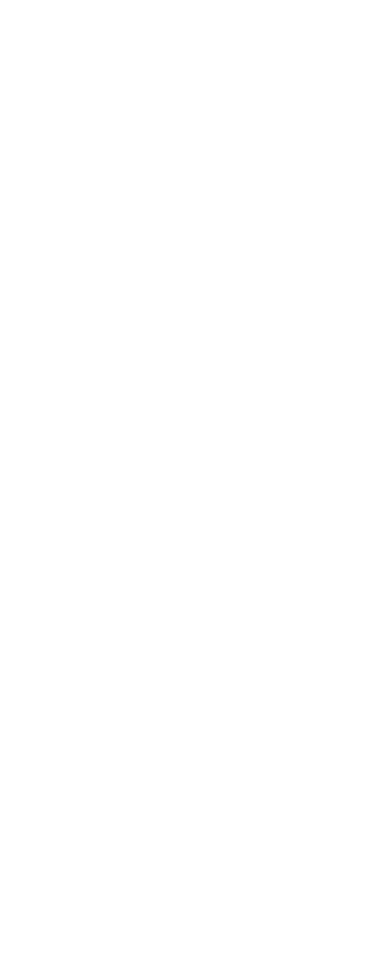
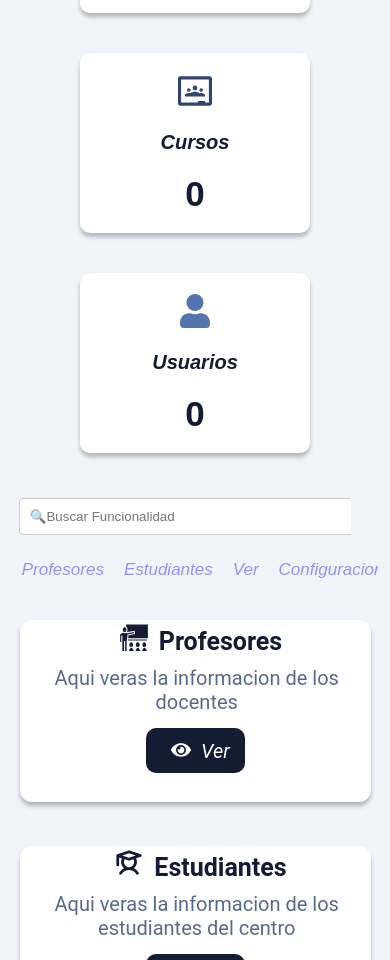
Before and after one commit to oneaplayername223/Sistema-Escolar-Front-End, a React (Create React App) app: page /index in a window 390 px wide. Shown: the part 1040-2000 px from the top of the page. Before the commit the page ends 844 px from the top, so only its background shows below. Built offline with nearby package versions, Linux system fonts and the light colour scheme.

Commit message:
Se ha creado header y cuerpo en el index de el usuario de administrador

```diff
--- /dev/null
+++ b/src/components/admin-components/header.css
@@ -0,0 +1,120 @@
+
+body{
+    background-color: #f1f5f9;
+}
+
+.header-title-text{
+    margin: 0;
+    padding: 0;
+    height: auto;
+    font-size: 30px;
+    text-align: start;
+    padding: 0%;
+    height: 10%;
+    width: 70%;
+    padding-left: 20%;
+    padding-bottom: 120px;
+    padding-top: 02%;
+    padding-bottom: 05%;
+    color: #141c33;
+    font-family: 'Poppins', sans-serif;
+
+}
+.stats{
+    background-color: white;
+    box-sizing: inline-block;
+    width: 200px;
+    height: 150px;
+    margin-left: 06%;
+    padding: 15px;
+    box-shadow: 0px 4px 4px rgba(0, 0, 0, 0.25);
+    flex-direction: column;
+    flex-wrap: wrap;
+    align-content: center;
+    justify-content: center;
+    text-align: center;
+    color: #141c33;
+    font-family: 'Poppins', sans-serif;
+    font-weight: 600px;
+    font-size: 20px;
+
+    border-radius: 10px;
+
+
+}
+.stats-container{
+        margin-left: 12%;
+
+    display: flex;
+    flex-direction: row;
+    flex-wrap: wrap;
+    align-content: center;
+    justify-content: center;
+    text-align: center;
+    color: #141c33;
+    font-family: 'Poppins', sans-serif;
+    font-weight: 600px;
+    font-size: 20px;
+
+}
+
+.stats-number{
+    font-size: 35px;
+    font-weight: bold;
+    font-family: 'Poppins', sans-serif;
+
+}
+.stats-text{
+    font-size: 15px;
+    font-family: 'Poppins', sans-serif;
+    font-style: italic;
+    font-weight: 600px;
+    font-size: 20px;
+}
+
+.searchBar{
+    box-sizing: content-box;
+    position: relative;
+    margin-left: 20%;
+    margin-right: 03%;
+    margin-top: 25px;
+    width: 100%;
+
+}
+
+.fast-links{
+    text-align: start;
+    margin-left: 20%;
+    cursor: default;
+    color: rgb(0, 0, 0);
+    font-family: 'Poppins', sans-serif;
+    font-weight: 600px;
+    font-size: 20px;
+
+
+}
+
+@media screen and (max-width: 600px) {
+    .header-title-text{
+ display: none;
+    }
+    .stats-container{
+        text-align: center;
+        margin: auto;
+
+    }
+    .stats{
+        margin: 20px;
+    }
+    .navBar{
+        margin: 0%;
+        width: 90%;
+    }
+    .fast-links{
+    margin: 03%;
+    margin-bottom: 20px;
+    text-align: center;
+    overflow-x: auto;
+    width: auto;
+    }
+}
--- /dev/null
+++ b/src/components/admin-components/indexBody.css
@@ -0,0 +1,102 @@
+.body-container{
+    margin-left: 12%;
+    margin-top: 3%;
+}
+
+.item-box{
+    box-sizing: content-box;
+    background-color: #ffffff;
+    box-shadow: 0px 4px 4px rgba(0, 0, 0, 0.25);
+    color: #0f1527;
+    display: inline-block;
+    flex: flex;
+    text-align: start;
+    width: 330px;
+    margin: 0px;
+    border-radius: 12px;
+    margin-left: 53px;
+    height: 235px;
+
+    padding: 12px;
+
+    font-family: 'Roboto', sans-serif;
+    font-weight: 600px;
+    font-size: 20px;
+}
+
+.item-title{
+    box-sizing: content-box;
+    font-family: 'Roboto', sans-serif;
+    font-weight: bolder;
+    color: #141c33;
+    font-weight: 600px;
+    font-size: 20px;
+    height: 20px;
+}
+
+.item-description{
+    box-sizing: content-box;
+    font-family: 'Roboto', sans-serif;
+    color: #2f456f;
+    font-weight: 300px;
+    font-size: 17px;
+    opacity: 0.8;
+    height: 20px;
+    margin-bottom: 30%;
+
+}
+
+.item-button{
+    background-color: #141c33;
+    border-radius: 10px;
+    border: none;
+    font-style: italic;
+    color: white;
+    padding: 10px 15px;
+    text-align: center;
+    text-decoration: none;
+    font-weight: normal;
+    display: inline-block;
+    font-size: 16px;
+    margin: 4px 2px;
+    cursor: pointer;
+}
+
+
+@media screen and (max-width: 600px) {
+    .body-container{
+        width: 100%;
+        margin: 0px;
+        padding: 0px;
+        margin: auto;
+        text-align: center;
+    }
+    .item-box{
+        width: 90%;
+        height: fit-content;
+        margin: 20px;
+        padding: 0;
+        padding-bottom: 20px;
+        flex: flex;
+
+        text-align: center;
+    }
+    .item-description{
+        font-size: 20px;
+        width: 95%;
+        height: 100%;
+        margin: 10px;
+        flex: wrap;
+        text-align: center;
+    }
+    .item-title{
+        font-size: 25px;
+        flex: wrap;
+        text-align: center;
+    }
+    .item-button{
+        font-size: 20px;
+        flex: wrap;
+        text-align: center;
+    }
+}
--- /dev/null
+++ b/src/components/admin-components/indexBody.jsx
@@ -0,0 +1,45 @@
+import React from 'react'
+import './indexBody.css'
+import { Link } from 'react-router-dom'
+import { FaUser } from "react-icons/fa";
+import { FaEye } from "react-icons/fa";
+
+import { GiTeacher } from "react-icons/gi";
+import { PiStudentBold } from "react-icons/pi";
+import { IoIosSettings } from "react-icons/io";
+
+
+function IndexBody() {
+  return (
+    <div className='body-container'>
+            <div className='item-box'>
+            <GiTeacher className="adminNav-icon" size={30} color="#141c33"  />
+            <span className='item-title'>Profesores</span>
+            <p className='item-description'>Aqui veras la informacion de los docentes</p>
+<Link to="/contacto" className='item-button'>
+            <FaEye className="adminNav-icon" size={20} color="#ffffffff"  />Ver</Link>
+           </div>
+           <div className='item-box'>
+            <PiStudentBold className="adminNav-icon" size={30} color="#141c33" />
+            <span className='item-title'>Estudiantes</span>
+            <p className='item-description'>
+                Aqui veras la informacion de los estudiantes del centro</p>
+           <Link to="/contacto" className='item-button'>
+            <FaEye className="adminNav-icon" size={20} color="#ffffffff" />Ver</Link>
+            </div>
+            <div className='item-box'>
+            <IoIosSettings className="adminNav-icon" size={30} color="#141c33" />
+            <span className='item-title'>Configuracion</span>
+            <p className='item-description'>
+                Visualización de reportes de asistencia y otros datos importantes.
+                                Visualización de reportes de asistencia y otros datos importantes.
+
+            </p>
+            <Link to="/contacto" className='item-button'>
+            <FaEye className="adminNav-icon" size={20} color="#ffffffff" />Ver</Link>
+        </div>
+    </div>
+  )
+}
+
+export default IndexBody
--- /dev/null
+++ b/src/components/admin-components/indexHeader.jsx
@@ -0,0 +1,59 @@
+import React from 'react'
+import './header.css'
+import { FaChalkboardTeacher  } from 'react-icons/fa';
+import { PiStudentFill } from "react-icons/pi";
+import { SiGoogleclassroom } from "react-icons/si";
+import { FaUser } from "react-icons/fa";
+import {Link} from 'react-router-dom';
+
+function Header() {
+  return (
+    <div className="header-container">
+        <h1 className="header-title-text">Dashboard</h1>
+
+            <div className='stats-container'>
+
+            <div className='stats'>
+            <i className="fa fa-users" aria-hidden="true"></i>
+            <FaChalkboardTeacher className="adminNav-icon" size={34} color="#4f5b65ff" />
+            <h3 className='stats-text'>Profesores</h3>
+        <span className='stats-number'>0</span>
+            </div>
+            <div className='stats'>
+            <PiStudentFill className="adminNav-icon" size={34} color="#141c33" />
+            <h3 className='stats-text'>Estudiantes</h3>
+        <span className='stats-number'>0</span>
+
+            </div>
+            <div className='stats'>
+            <SiGoogleclassroom className="adminNav-icon" size={34} color="#2f456f" />
+            <h3 className='stats-text'>Cursos</h3>
+        <span className='stats-number'>0</span>
+
+            </div>
+            <div className='stats'>
+            <FaUser className="adminNav-icon" size={34} color="#5374ac" />
+            <h3 className='stats-text'>Usuarios</h3>
+        <span className='stats-number'>0</span>
+                </div>
+           </div>
+      <nav className='navBar'>
+        <input type="search" placeholder="🔍Buscar Funcionalidad" className='searchBar' />
+      </nav>
+      <div className='fast-links'>
+      <Link to="/acerca-de" className='fastLink'>Profesores</Link>
+      <Link to="/acerca-de" className='fastLink'>Estudiantes</Link>
+
+      <Link to="/acerca-de" className='fastLink'>Ver</Link>
+            <Link to="/acerca-de" className='fastLink'>Configuracion</Link>
+
+      <Link to="/acerca-de" className='fastLink'>ajustes</Link>
+
+      </div>
+
+      </div>
+
+  )
+}
+
+export default Header
--- a/src/routes/admin/Index.jsx
+++ b/src/routes/admin/Index.jsx
@@ -1,9 +1,13 @@
 import React from "react";
 import AdminNav from "../../components/admin-components/adminNav";
-
+import Header from "../../components/admin-components/indexHeader";
+import IndexBody from "../../components/admin-components/indexBody";
 const IndexAdmin = () => {
     return <div className="index-admin">
         <AdminNav />
+        <Header />
+        <IndexBody />
+
     </div>;
 };
 
```
